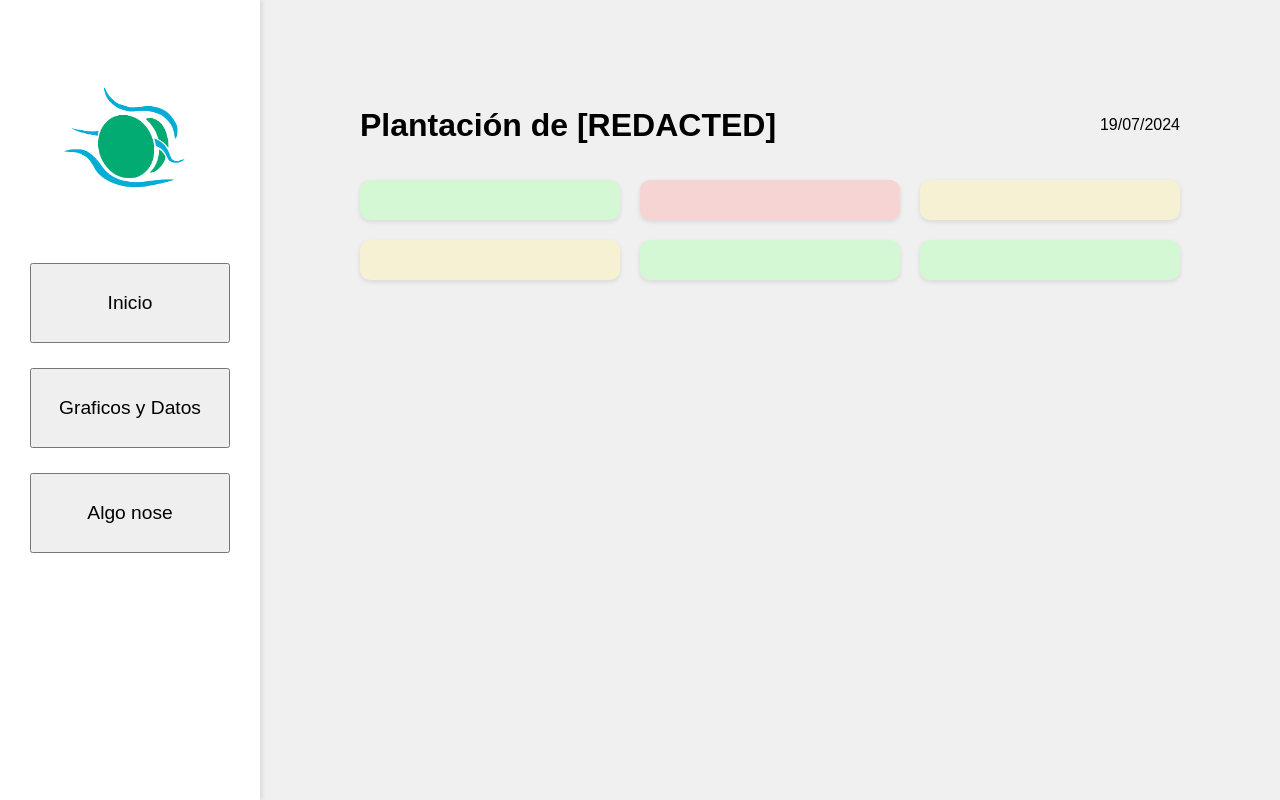
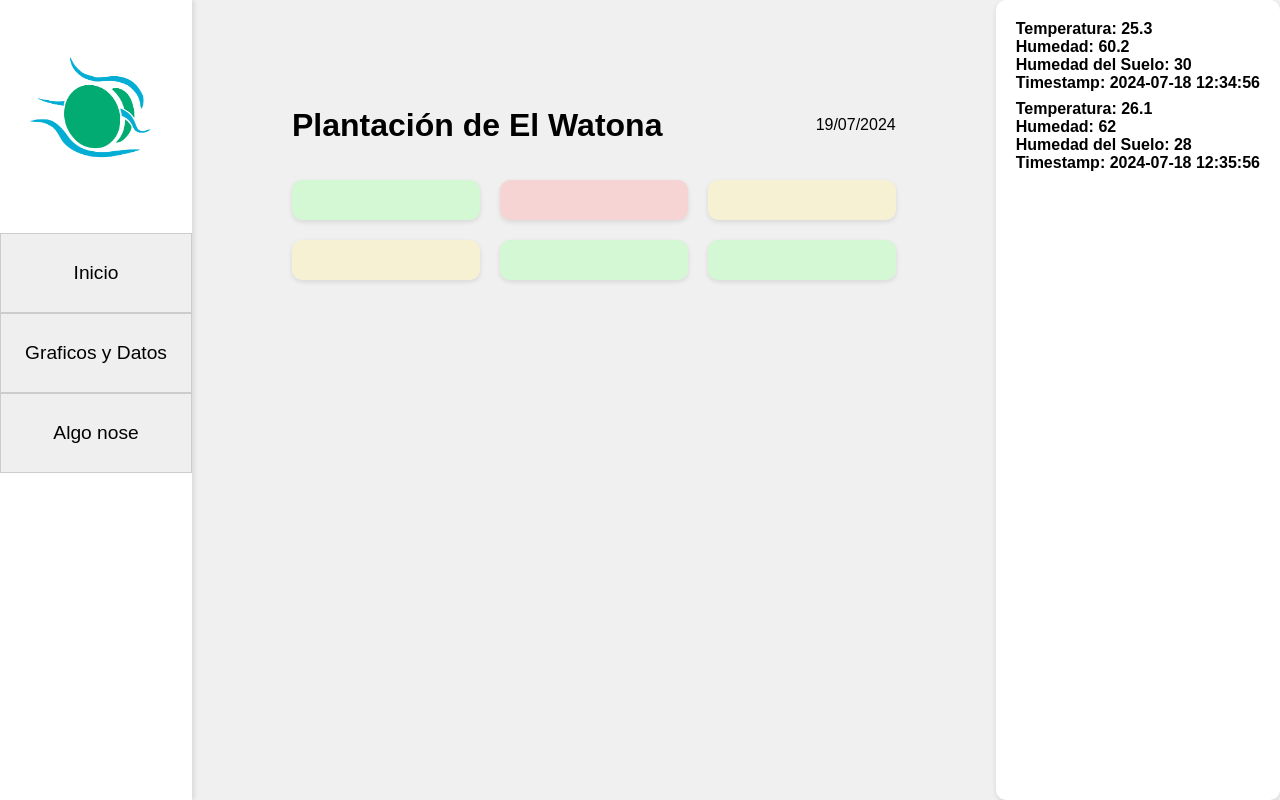
Before and after one commit to DAlfaroV/server_hackaton, a Flask app: template templates/index.html in a window 1280 px wide. Run offline with Flask 3, Linux system fonts and the light colour scheme; the template is opened without the code that fills it, so the values that code supplies are empty.

Commit message:
actualizacion frontend

```diff
--- /dev/null
+++ b/templates/data.json
@@ -0,0 +1,16 @@
+[
+    {
+      "id": 1,
+      "temperatura": 25.3,
+      "humedad": 60.2,
+      "humedad_suelo": 30,
+      "timestamp": "2024-07-18 12:34:56"
+    },
+    {
+      "id": 2,
+      "temperatura": 26.1,
+      "humedad": 62.0,
+      "humedad_suelo": 28,
+      "timestamp": "2024-07-18 12:35:56"
+    }
+  ]
--- a/templates/index.html
+++ b/templates/index.html
@@ -15,10 +15,11 @@
     </div>
     <div class="main-content">
         <div class="header">
-            <h1>Plantación de [REDACTED]</h1>
+            <h1>Plantación de El Watona</h1>
             <p>19/07/2024</p>
         </div>
         <div class="content">
+            <!-- PESTAÑAS -->
             <div id="inicio">
                 <div class="grid">
                     <div class="box" style="background-color: #d4f7d4;"></div>
@@ -29,12 +30,14 @@
                     <div class="box" style="background-color: #d4f7d4;"></div>
                 </div>
             </div>
+            <!-- PESTAÑAS -->
             <div id="graficos" class="hidden">
                 <div class="recommendations">
                     <h2>Recomendaciones</h2>
                     <div class="box" style="background-color: #e0f7ff;"></div>
                 </div>
             </div>
+            <!-- PESTAÑAS -->
             <div id="algo" class="hidden">
                 <div class="calendar">
                     <h2>Calendario</h2>
@@ -52,7 +55,7 @@
             </div>
         </div>
     </div>
-
+    <div id="data-container" class="box"></div>
     <script>
         // si sirvio xd
         function showContent(section) {
@@ -62,17 +65,50 @@
             document.getElementById(section).classList.remove('hidden');
         }
 
-        // Ocultar todas las secciones menos la inicial
         document.querySelectorAll('.content > div').forEach(div => {
             if (div.id !== 'inicio') {
                 div.classList.add('hidden');
             }
         });
+        async function fetchData() {
+            try {
+                const response = await fetch('/data.json');
+                const data = await response.json();
+                const container = document.getElementById('data-container');
 
-        // Intento de hacer algo funcional
-        function kekw() {
+                data.forEach(item => {
+                    const itemDiv = document.createElement('div');
+                    itemDiv.classList.add('data-item');
 
+                    const temperatureDiv = document.createElement('div');
+                    temperatureDiv.classList.add('data-title');
+                    temperatureDiv.textContent = `Temperatura: ${item.temperatura}`;
+                    itemDiv.appendChild(temperatureDiv);
+
+                    const humidityDiv = document.createElement('div');
+                    humidityDiv.classList.add('data-title');
+                    humidityDiv.textContent = `Humedad: ${item.humedad}`;
+                    itemDiv.appendChild(humidityDiv);
+
+                    const soilHumidityDiv = document.createElement('div');
+                    soilHumidityDiv.classList.add('data-title');
+                    soilHumidityDiv.textContent = `Humedad del Suelo: ${item.humedad_suelo}`;
+                    itemDiv.appendChild(soilHumidityDiv);
+
+                    const timestampDiv = document.createElement('div');
+                    timestampDiv.classList.add('data-title');
+                    timestampDiv.textContent = `Timestamp: ${item.timestamp}`;
+                    itemDiv.appendChild(timestampDiv);
+
+                    container.appendChild(itemDiv);
+                });
+            } catch (error) {
+                console.error('Error fetching data:', error);
+            }
         }
+
+        fetchData();
+
     </script>
 </body>
 </html>
--- a/templates/style.css
+++ b/templates/style.css
@@ -8,19 +8,27 @@ body {
 }
 
 .sidebar {
-    width: 200px;
+    width: calc(15%); /* Quita el padding lateral del sidebar */
     background-color: #ffffff;
-    padding: 30px;
     box-shadow: 2px 0 5px rgba(0,0,0,0.1);
+    height: 100vh;
+    box-sizing: border-box;
 }
 
 .sidebar button{
     /* border-radius: 20px; */
-    width: 200px;
+    display: block;
+    width: 100%;
     height: 80px;
-    padding: 15px;
-    margin-bottom: 25px;
     font-size: larger;
+    border: 1px solid #ccc;
+    text-align: center; /* Centra el texto */
+    cursor: pointer;
+    transition: background-color 0.3s;
+}
+
+.sidebar button:hover {
+    background-color: #ddd;
 }
 
 .sidebar img {
@@ -96,3 +104,10 @@ body {
 .hidden {
     display: none;
 }
+
+.data-item {
+    margin-bottom: 8px;
+}
+.data-title {
+    font-weight: bold;
+}
```
